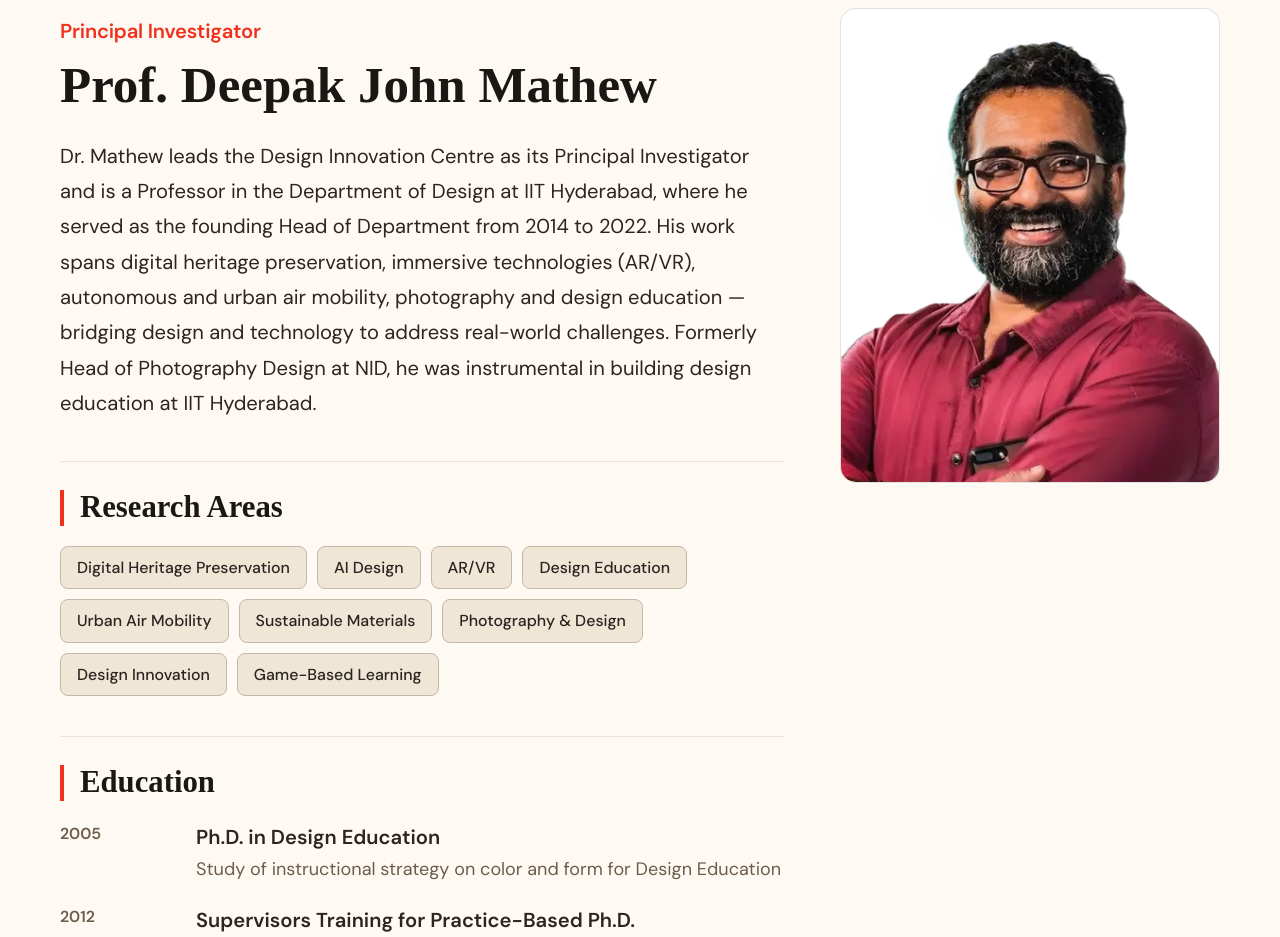
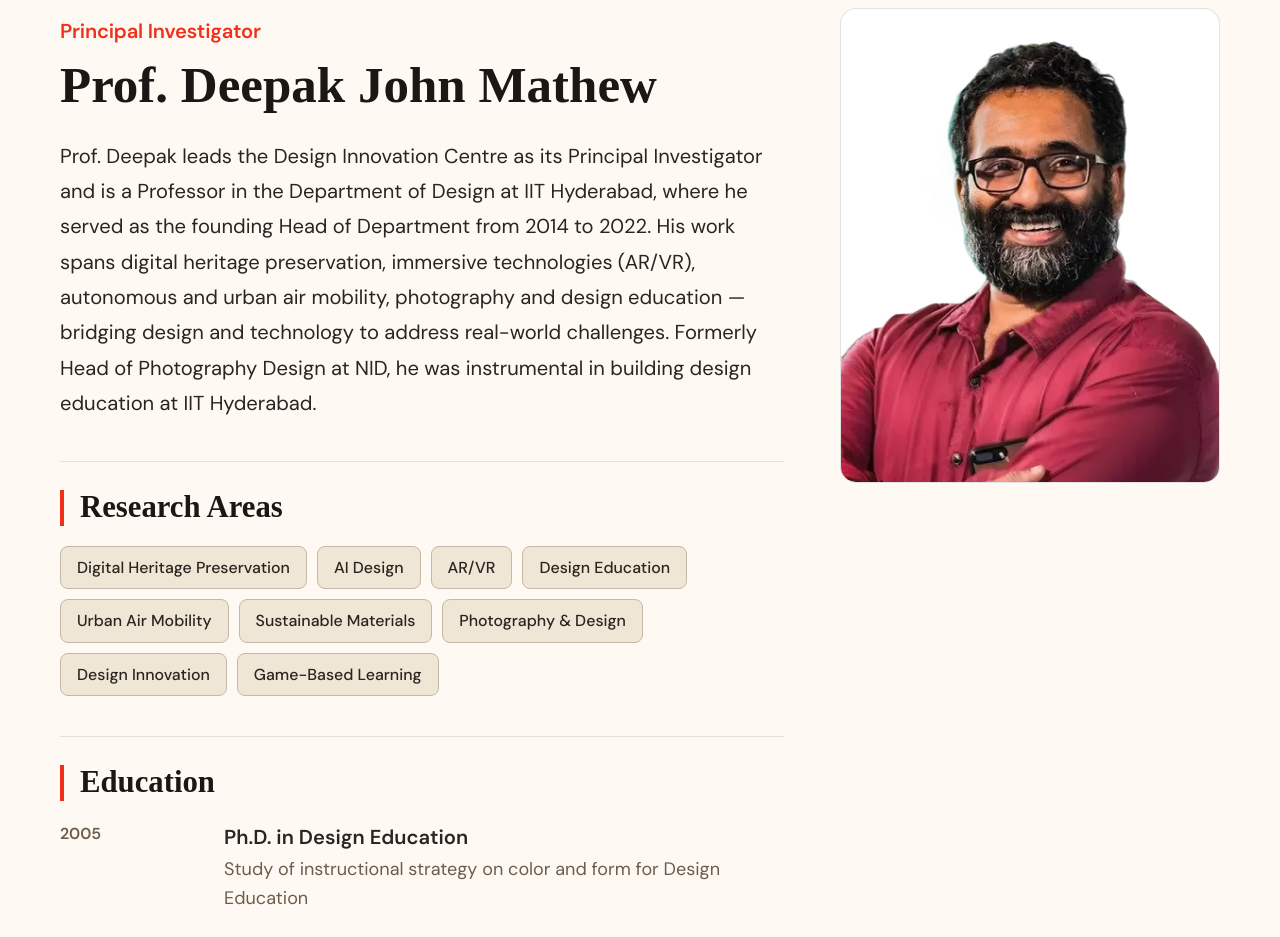
Before and after one commit to pixelprakash/dic-site, a React (Vite) app: page /people/deepak-john-mathew in a window 1280 px wide. Shown: the part 180-1117 px from the top of the page. Built offline with nearby package versions, Linux system fonts and the light colour scheme; the HTML template or start-up script is replaced by a standard one; a web font is replaced by a local one.

Commit message:
updating djm profile page

```diff
--- a/src/data/peopleData.js
+++ b/src/data/peopleData.js
@@ -38,7 +38,7 @@ export const MEMBERS = {
       name: 'Prof. Deepak John Mathew',
       role: 'Principal Investigator',
       bio: 'Professor of Design, IIT Hyderabad — Principal Investigator & Nodal Coordinator, Design Innovation Centre, Ministry of Education, Govt. of India.',
-      fullBio: 'Dr. Mathew leads the Design Innovation Centre as its Principal Investigator and is a Professor in the Department of Design at IIT Hyderabad, where he served as the founding Head of Department from 2014 to 2022. His work spans digital heritage preservation, immersive technologies (AR/VR), autonomous and urban air mobility, photography and design education — bridging design and technology to address real-world challenges. Formerly Head of Photography Design at NID, he was instrumental in building design education at IIT Hyderabad.',
+      fullBio: 'Prof. Deepak leads the Design Innovation Centre as its Principal Investigator and is a Professor in the Department of Design at IIT Hyderabad, where he served as the founding Head of Department from 2014 to 2022. His work spans digital heritage preservation, immersive technologies (AR/VR), autonomous and urban air mobility, photography and design education — bridging design and technology to address real-world challenges. Formerly Head of Photography Design at NID, he was instrumental in building design education at IIT Hyderabad.',
       tags: ['Digital Heritage', 'AR/VR', 'Air Mobility', 'Design Education'],
       researchAreas: [
         'Digital Heritage Preservation',
--- a/src/styles/PersonProfile.css
+++ b/src/styles/PersonProfile.css
@@ -169,7 +169,11 @@
 
 .profile__timeline-item {
   display: grid;
-  grid-template-columns: 120px 1fr;
+  /* Fixed to fit the longest realistic date range ("2014 – Oct 2022") —
+     120px let that string overflow its column and creep into the role
+     column, so shorter date ranges (e.g. "2022 – present") lined up
+     differently from longer ones instead of sharing one clean edge. */
+  grid-template-columns: 148px 1fr;
   gap: 16px;
 }
 
@@ -179,6 +183,8 @@
   font-weight: 600;
   color: var(--color-stone);
   white-space: nowrap;
+  overflow: hidden;
+  text-overflow: ellipsis;
 }
 
 .profile__timeline-title {
```
